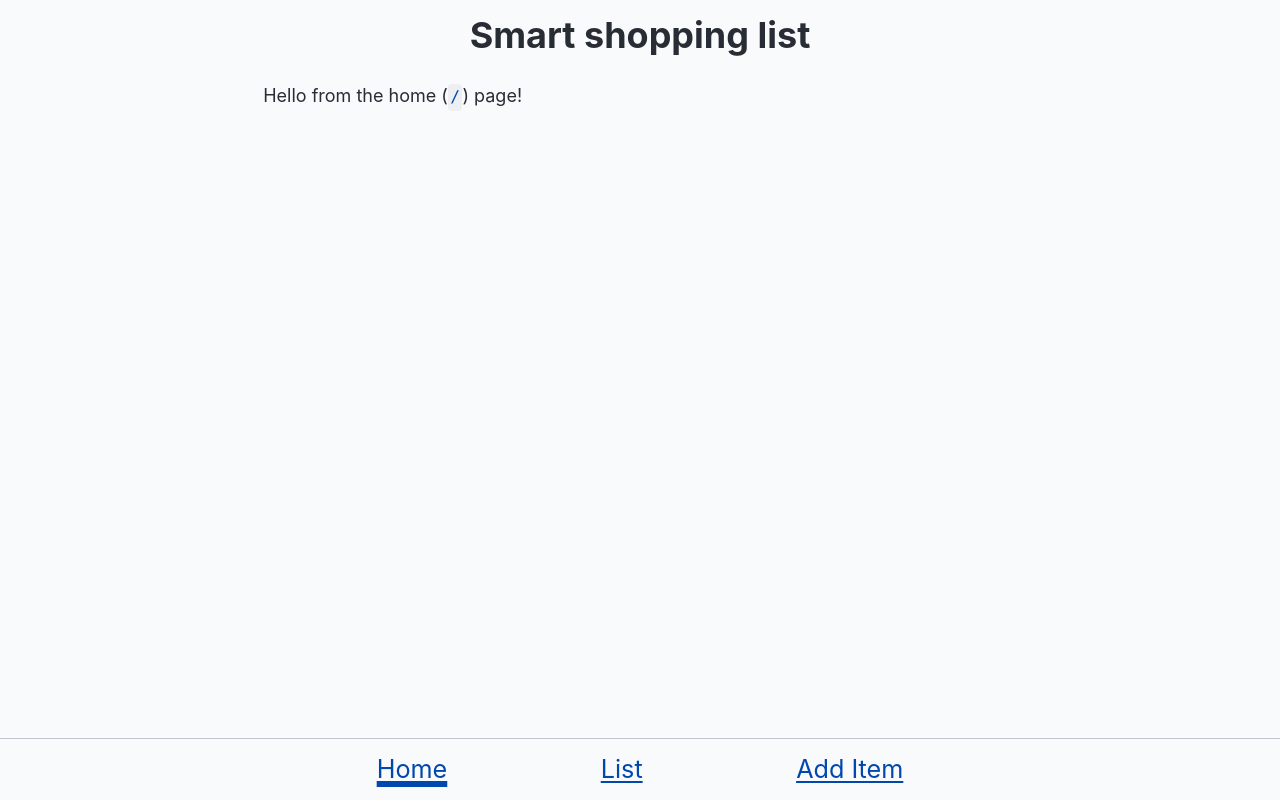
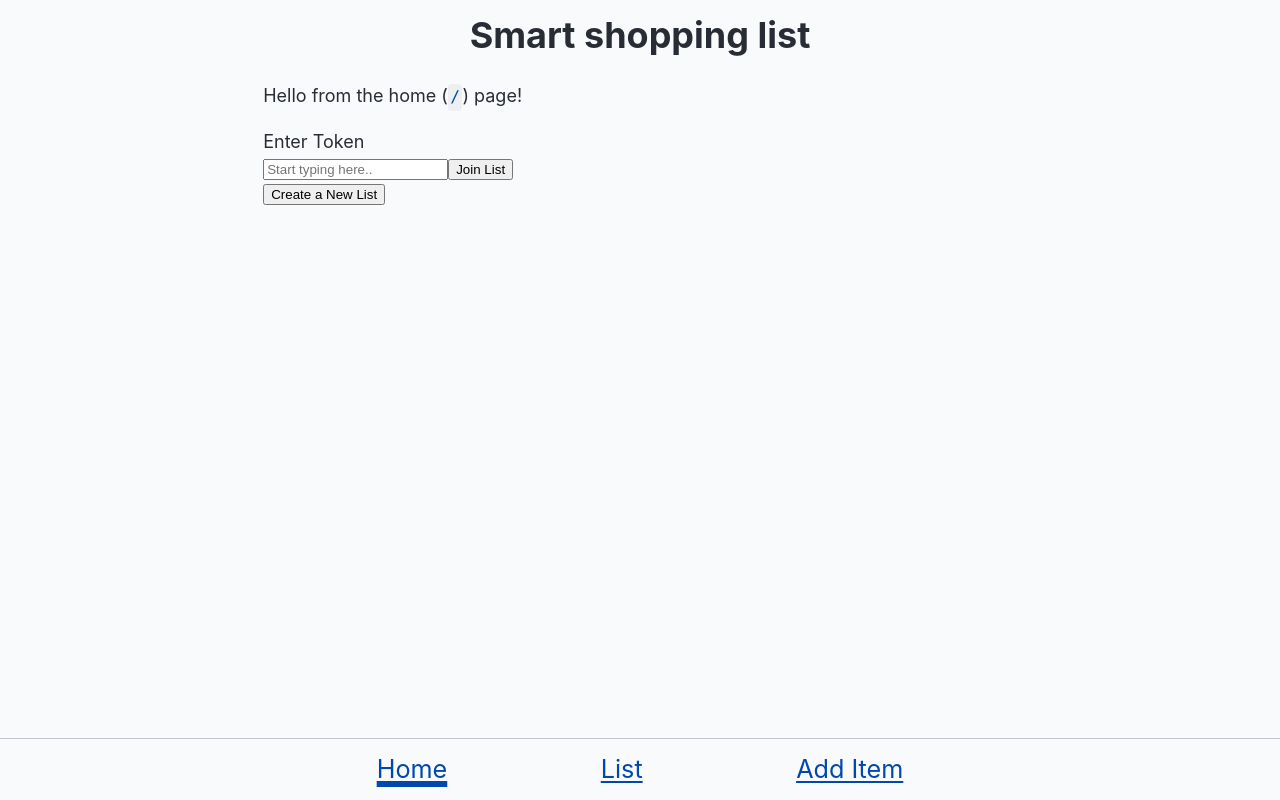
Before and after one commit to the-collab-lab/tcl-65-smart-shopping-list, a React (Vite) app: page / in a window 1280 px wide. Built offline with nearby package versions, Linux system fonts and the light colour scheme.

Commit message:
add conditional rendering for switchListForm, fix naming

```diff
--- a/src/views/Home.jsx
+++ b/src/views/Home.jsx
@@ -7,7 +7,7 @@ import { checkCount } from '../api/firebase';
 export function Home({ listToken, setListToken, handleNewToken }) {
 	const [inputToken, setInputToken] = useState('');
 	const [tokenNotFoundMessage, setTokenNotFoundMessage] = useState('');
-	const [showChangeCurrentList, setShowChangeCurrentList] = useState(false);
+	const [showSwitchListForm, setShowSwitchListForm] = useState(false);
 	const navigate = useNavigate();
 
 	const handleSubmit = async (event) => {
@@ -22,21 +22,18 @@ export function Home({ listToken, setListToken, handleNewToken }) {
 		}
 	};
 
-	const displayListTokenComponent = (
-		<div className="display-list-token">
+	const currentListDisplay = (
+		<div className="current-list-display">
 			<p>
 				Current list token: <strong>{listToken}</strong>
 			</p>
-			<button onClick={() => setShowChangeCurrentList(true)}>
-				change current list
+			<button onClick={() => setShowSwitchListForm(!showSwitchListForm)}>
+				{showSwitchListForm ? 'Stay on this list' : 'Switch list'}
 			</button>
 		</div>
 	);
-	const changeCurrentListComponent = (
-		<div className="switch-list">
-			<Link to="/list">
-				<button onClick={handleNewToken}>Create a New List</button>
-			</Link>
+
+	const switchListForm = (
 		<form onSubmit={handleSubmit}>
 			<label htmlFor="list-token">Enter Token</label>
 			<input
@@ -48,9 +45,8 @@ export function Home({ listToken, setListToken, handleNewToken }) {
 				required
 			/>
 			<button type="submit">Join List</button>
+			{tokenNotFoundMessage && <p>{tokenNotFoundMessage}</p>}
 		</form>
-			{tokenNotFoundMessage && <p>{tokenNotFoundMessage}</p>}
-		</div>
 	);
 
 	return (
@@ -58,8 +54,11 @@ export function Home({ listToken, setListToken, handleNewToken }) {
 			<p>
 				Hello from the home (<code>/</code>) page!
 			</p>
-			{listToken && displayListTokenComponent}
-			{!listToken || (showChangeCurrentList && changeCurrentListComponent)}
+			{listToken && currentListDisplay}
+			{(!listToken || showSwitchListForm) && switchListForm}
+			<Link to="/list">
+				<button onClick={handleNewToken}>Create a New List</button>
+			</Link>
 		</div>
 	);
 }
```
Lines whose indentation alone changed are shown as unchanged.
